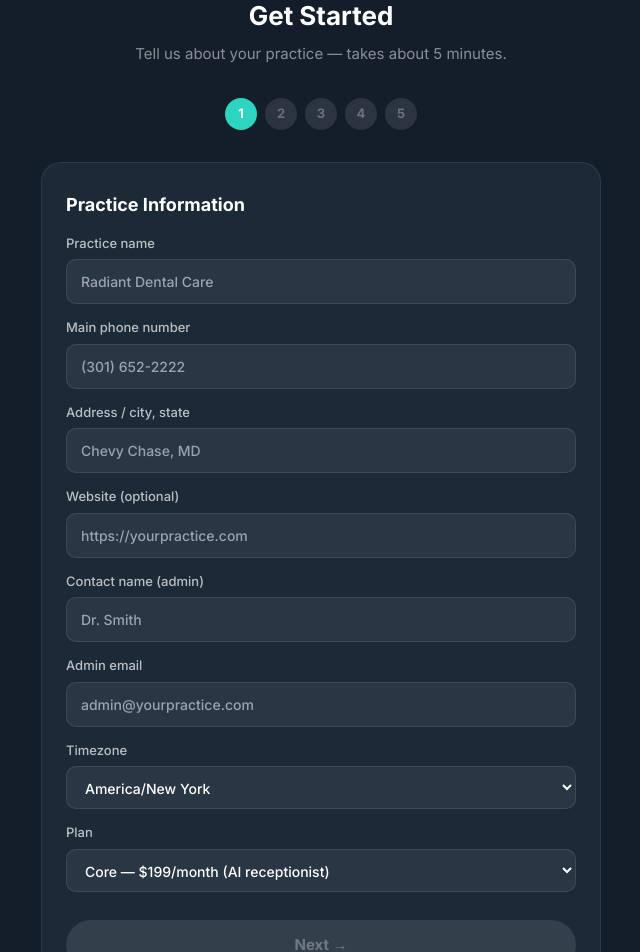
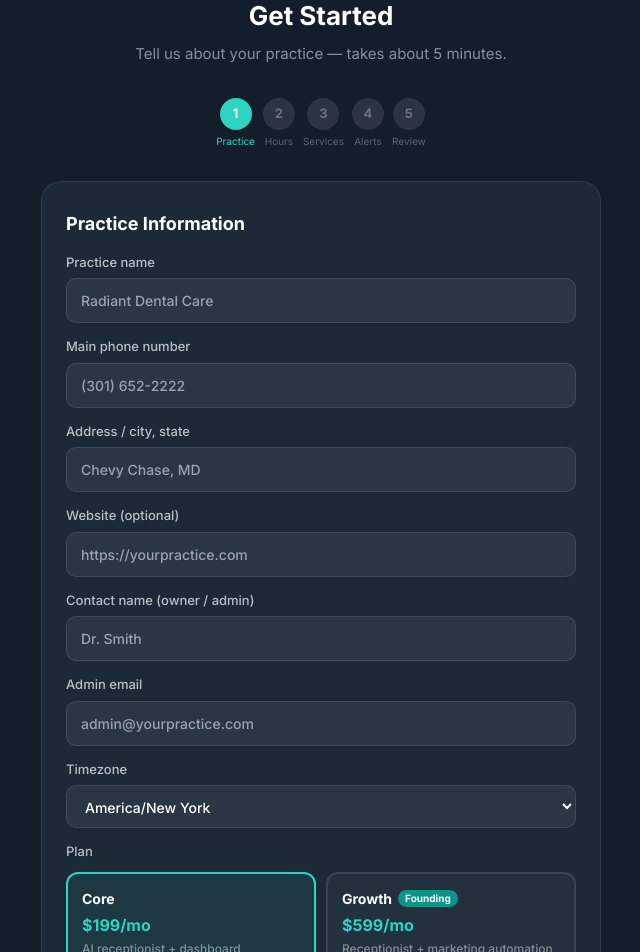
Before and after one commit to dentalondemand/iamclara-website, a Next.js app: page /get-started in a window 1280 px wide. Shown: the part 80-1032 px from the top of the page, without its empty margins (319-959 px from the left). Built offline with nearby package versions, Linux system fonts and the light colour scheme.

Commit message:
feat: intake form — Growth plan fields, social handles, ad budget, auto content email, dynamic steps

```diff
--- a/app/get-started/page.tsx
+++ b/app/get-started/page.tsx
@@ -17,22 +17,28 @@ const SERVICES = [
   "Sedation dentistry","Dentures","Night guards / TMJ",
 ]
 
-
-
-type Step = 1 | 2 | 3 | 4 | 5
+const AD_BUDGETS = [
+  "Under $500/month",
+  "$500–$1,000/month",
+  "$1,000–$2,500/month",
+  "$2,500–$5,000/month",
+  "$5,000+/month",
+  "Not sure yet",
+]
 
 export default function GetStarted() {
-  const [step, setStep] = useState<Step>(1)
+  const [step, setStep] = useState(1)
   const [submitting, setSubmitting] = useState(false)
   const [submitted, setSubmitted] = useState(false)
   const [error, setError] = useState("")
 
-  // Form state
   const [info, setInfo] = useState({
     practice_name: "", phone: "", address: "", timezone: "America/New_York",
     website: "", admin_name: "", admin_email: "", plan: "core",
     voip_provider: "", rings_before_forward: "3",
     wants_calendar: "yes", wants_outbound: "no",
+    // Growth
+    instagram: "", facebook_page: "", tiktok: "", google_business: "", ad_budget: "",
   })
   const [hours, setHours] = useState<Record<string,string>>({
     Monday:"", Tuesday:"", Wednesday:"", Thursday:"", Friday:"", Saturday:"Closed", Sunday:"Closed",
@@ -42,16 +48,41 @@ export default function GetStarted() {
   const [alertPhones, setAlertPhones] = useState([""])
   const [notes, setNotes] = useState("")
 
+  const isGrowth = info.plan === "growth"
+
+  // Steps: 1 Practice Info | 2 Hours | 3 Services | 4 Alerts & Features
+  //        [5 Marketing — Growth only] | 5/6 Review
+  const stepLabels = isGrowth
+    ? ["Practice","Hours","Services","Alerts","Marketing","Review"]
+    : ["Practice","Hours","Services","Alerts","Review"]
+  const totalSteps = stepLabels.length
+
   function toggleService(s: string) {
     setServices(prev => prev.includes(s) ? prev.filter(x=>x!==s) : [...prev,s])
+  }
+
+  // Map logical step to label (Growth inserts step 5 = Marketing)
+  const canNext: Record<number,boolean> = {
+    1: !!(info.practice_name && info.phone && info.address && info.admin_email && info.admin_name),
+    2: true,
+    3: services.length > 0,
+    4: !!(alertEmails[0]),
+    5: true,
+    6: true,
   }
 
   async function submit() {
     setSubmitting(true)
     setError("")
     try {
-      const payload = { info, hours, services, alertEmails: alertEmails.filter(Boolean),
-                        alertPhones: alertPhones.filter(Boolean), notes }
+      const payload = {
+        info,
+        hours,
+        services,
+        alertEmails: alertEmails.filter(Boolean),
+        alertPhones: alertPhones.filter(Boolean),
+        notes,
+      }
       const resp = await fetch(`/api/intake`, {
         method: "POST",
         headers: { "Content-Type": "application/json" },
@@ -59,7 +90,7 @@ export default function GetStarted() {
       })
       if (!resp.ok) throw new Error("Submission failed")
       setSubmitted(true)
-    } catch(e: any) {
+    } catch(e: unknown) {
       setError("Something went wrong. Please email jay@dental-on-demand.com directly.")
     } finally {
       setSubmitting(false)
@@ -72,7 +103,8 @@ export default function GetStarted() {
         <div style={{ fontSize:64, marginBottom:16 }}>🎉</div>
         <h1 style={{ color:"#fff", fontSize:28, marginBottom:12 }}>You're on the list!</h1>
         <p style={{ color:"rgba(255,255,255,0.6)", lineHeight:1.6, marginBottom:24 }}>
-          We received your intake form. Jay will be in touch within 1 business day to get Clara set up for <strong style={{color:"#fff"}}>{info.practice_name}</strong>.
+          We received your intake form. Jay will be in touch within 1 business day to get Clara set up for{" "}
+          <strong style={{color:"#fff"}}>{info.practice_name}</strong>.
         </p>
         <a href="/" style={{ display:"inline-block", background:"#14B8A6", color:"#fff", padding:"12px 28px",
                               borderRadius:50, fontWeight:600, textDecoration:"none" }}>
@@ -82,14 +114,7 @@ export default function GetStarted() {
     </div>
   )
 
-  const stepLabels = ["Practice Info","Hours","Services","Alerts & Login","Review"]
-  const canNext: Record<number,boolean> = {
-    1: !!(info.practice_name && info.phone && info.address && info.admin_email && info.admin_name),
-    2: true,
-    3: services.length > 0,
-    4: !!(alertEmails[0]),
-    5: true,
-  }
+  const isReviewStep = step === totalSteps
 
   return (
     <div style={{ minHeight:"100vh", background:"#141E2B", padding:"24px 16px 60px" }}>
@@ -103,7 +128,7 @@ export default function GetStarted() {
       </div>
 
       {/* Step indicator */}
-      <div style={{ display:"flex", justifyContent:"center", gap:8, marginBottom:32 }}>
+      <div style={{ display:"flex", justifyContent:"center", gap:8, marginBottom:32, flexWrap:"wrap" }}>
         {stepLabels.map((label, i) => (
           <div key={i} style={{ display:"flex", flexDirection:"column", alignItems:"center", gap:4 }}>
             <div style={{ width:32, height:32, borderRadius:"50%", display:"flex", alignItems:"center", justifyContent:"center",
@@ -112,8 +137,9 @@ export default function GetStarted() {
                           color: step >= i+1 ? "#fff" : "rgba(255,255,255,0.3)" }}>
               {step > i+1 ? "✓" : i+1}
             </div>
-            <span style={{ fontSize:10, color: step === i+1 ? "#2DD4BF" : "rgba(255,255,255,0.3)",
-                           display:"none", whiteSpace:"nowrap" }}>{label}</span>
+            <span style={{ fontSize:10, color: step === i+1 ? "#2DD4BF" : "rgba(255,255,255,0.3)", whiteSpace:"nowrap" }}>
+              {label}
+            </span>
           </div>
         ))}
       </div>
@@ -126,18 +152,19 @@ export default function GetStarted() {
         {step === 1 && (
           <>
             <h2 style={sh}>Practice Information</h2>
-            {[
+            {([
               ["Practice name", "practice_name", "Radiant Dental Care"],
               ["Main phone number", "phone", "(301) 652-2222"],
               ["Address / city, state", "address", "Chevy Chase, MD"],
               ["Website (optional)", "website", "https://yourpractice.com"],
-              ["Contact name (admin)", "admin_name", "Dr. Smith"],
+              ["Contact name (owner / admin)", "admin_name", "Dr. Smith"],
               ["Admin email", "admin_email", "admin@yourpractice.com"],
-            ].map(([label, key, ph]) => (
+            ] as [string,string,string][]).map(([label, key, ph]) => (
               <label key={key} style={labelStyle}>
                 {label}
-                <input value={(info as any)[key]} onChange={e => setInfo({...info, [key]: e.target.value})}
-                  placeholder={ph as string} style={inputStyle} />
+                <input value={(info as Record<string,string>)[key]}
+                  onChange={e => setInfo({...info, [key]: e.target.value})}
+                  placeholder={ph} style={inputStyle} />
               </label>
             ))}
             <label style={labelStyle}>Timezone
@@ -145,11 +172,37 @@ export default function GetStarted() {
                 {TIMEZONES.map(tz => <option key={tz} value={tz}>{tz.replace(/_/g," ")}</option>)}
               </select>
             </label>
-            <label style={labelStyle}>Plan
-              <select value={info.plan} onChange={e => setInfo({...info, plan: e.target.value})} style={inputStyle}>
-                <option value="core">Core — $199/month (AI receptionist)</option>
-                <option value="growth">Growth — contact for pricing (+ outbound lead calling)</option>
-              </select>
+
+            {/* Plan selector */}
+            <label style={labelStyle}>
+              Plan
+              <div style={{ display:"grid", gridTemplateColumns:"1fr 1fr", gap:10, marginTop:4 }}>
+                {[
+                  { val:"core", name:"Core", price:"$199/mo", desc:"AI receptionist + dashboard" },
+                  { val:"growth", name:"Growth", price:"$599/mo", badge:"Founding", desc:"Receptionist + marketing automation + ads" },
+                ].map(p => (
+                  <div key={p.val} onClick={() => setInfo({...info, plan:p.val})}
+                    style={{ cursor:"pointer", borderRadius:12, padding:"14px",
+                              border: info.plan===p.val ? "2px solid #2DD4BF" : "2px solid rgba(255,255,255,0.1)",
+                              background: info.plan===p.val ? "rgba(45,212,191,0.08)" : "rgba(255,255,255,0.03)",
+                              transition:"all .15s" }}>
+                    <div style={{ display:"flex", alignItems:"center", gap:6, marginBottom:4 }}>
+                      <span style={{ color:"#fff", fontWeight:700, fontSize:14 }}>{p.name}</span>
+                      {p.badge && (
+                        <span style={{ background:"#0d9488", color:"#fff", fontSize:10, fontWeight:700,
+                                        padding:"1px 7px", borderRadius:20 }}>{p.badge}</span>
+                      )}
+                    </div>
+                    <div style={{ color:"#2DD4BF", fontSize:16, fontWeight:700, marginBottom:4 }}>{p.price}</div>
+                    <div style={{ color:"rgba(255,255,255,0.45)", fontSize:12, lineHeight:1.4 }}>{p.desc}</div>
+                  </div>
+                ))}
+              </div>
+              {info.plan==="growth" && (
+                <p style={{ marginTop:8, color:"rgba(45,212,191,0.8)", fontSize:12 }}>
+                  🔒 $599/mo locked for life — increases to $799 after founding spots fill.
+                </p>
+              )}
             </label>
           </>
         )}
@@ -161,18 +214,21 @@ export default function GetStarted() {
             <p style={subText}>Enter hours as "9:00am–5:00pm" or "Closed"</p>
             {DAYS.map(day => (
               <label key={day} style={labelStyle}>{day}
-                <input value={hours[day] || ""} onChange={e => setHours({...hours, [day]: e.target.value})}
+                <input value={hours[day] || ""}
+                  onChange={e => setHours({...hours, [day]: e.target.value})}
                   placeholder={["Saturday","Sunday"].includes(day) ? "Closed" : "9:00am–5:00pm"}
                   style={inputStyle} />
               </label>
             ))}
             <label style={labelStyle}>Phone system / VoIP provider
-              <input value={info.voip_provider} onChange={e => setInfo({...info, voip_provider: e.target.value})}
+              <input value={info.voip_provider}
+                onChange={e => setInfo({...info, voip_provider: e.target.value})}
                 placeholder="e.g. Mango, RingCentral, 8x8, AT&T, Vonage" style={inputStyle} />
             </label>
             <label style={labelStyle}>Rings before forwarding to Clara
-              <select value={info.rings_before_forward} onChange={e => setInfo({...info, rings_before_forward: e.target.value})} style={inputStyle}>
-                {["2","3","4","5"].map(n => <option key={n} value={n}>{n} rings</option>)}
+              <select value={info.rings_before_forward}
+                onChange={e => setInfo({...info, rings_before_forward: e.target.value})} style={inputStyle}>
+                {["2","3","4","5"].map(n => <option key={n} value={n}>{n} rings (~{parseInt(n)*5} seconds)</option>)}
               </select>
             </label>
           </>
@@ -191,7 +247,7 @@ export default function GetStarted() {
                                         border: services.includes(s) ? "1px solid rgba(45,212,191,0.3)" : "1px solid rgba(255,255,255,0.06)",
                                         transition:"all .15s" }}>
                   <input type="checkbox" checked={services.includes(s)} onChange={() => toggleService(s)}
-                    style={{ width:16, height:16, accentColor:"#2DD4BF", cursor:"pointer" }} />
+                    style={{ width:16, height:16, accentColor:"#2DD4BF", cursor:"pointer", flexShrink:0 }} />
                   <span style={{ color: services.includes(s) ? "#fff" : "rgba(255,255,255,0.7)", fontSize:14 }}>{s}</span>
                 </label>
               ))}
@@ -199,7 +255,7 @@ export default function GetStarted() {
           </>
         )}
 
-        {/* ── Step 4: Alerts & Login ── */}
+        {/* ── Step 4: Alerts & Features ── */}
         {step === 4 && (
           <>
             <h2 style={sh}>Alerts & Notifications</h2>
@@ -207,11 +263,12 @@ export default function GetStarted() {
 
             <div style={{ marginBottom:20 }}>
               <div style={{ color:"rgba(255,255,255,0.8)", fontSize:13, fontWeight:600, marginBottom:8 }}>
-                📧 Email recipients <span style={{color:"rgba(255,255,255,0.4)", fontWeight:400}}>(call summaries)</span>
+                📧 Email recipients <span style={{color:"rgba(255,255,255,0.4)", fontWeight:400}}>(call summaries after every call)</span>
               </div>
               {alertEmails.map((e, i) => (
-                <input key={i} value={e} onChange={ev => { const a=[...alertEmails]; a[i]=ev.target.value; setAlertEmails(a) }}
-                  placeholder="email@practice.com" style={{...inputStyle, marginBottom:8}} />
+                <input key={i} value={e}
+                  onChange={ev => { const a=[...alertEmails]; a[i]=ev.target.value; setAlertEmails(a) }}
+                  placeholder="email@yourpractice.com" style={{...inputStyle, marginBottom:8}} />
               ))}
               <button onClick={() => setAlertEmails([...alertEmails,""])}
                 style={{ background:"none", border:"1px dashed rgba(255,255,255,0.2)", color:"rgba(255,255,255,0.5)",
@@ -220,12 +277,13 @@ export default function GetStarted() {
               </button>
             </div>
 
-            <div style={{ marginBottom:20 }}>
+            <div style={{ marginBottom:24 }}>
               <div style={{ color:"rgba(255,255,255,0.8)", fontSize:13, fontWeight:600, marginBottom:8 }}>
                 📱 SMS recipients <span style={{color:"rgba(255,255,255,0.4)", fontWeight:400}}>(urgent calls only — implants, emergencies)</span>
               </div>
               {alertPhones.map((p, i) => (
-                <input key={i} value={p} onChange={ev => { const a=[...alertPhones]; a[i]=ev.target.value; setAlertPhones(a) }}
+                <input key={i} value={p}
+                  onChange={ev => { const a=[...alertPhones]; a[i]=ev.target.value; setAlertPhones(a) }}
                   placeholder="+13015551234" style={{...inputStyle, marginBottom:8}} />
               ))}
               <button onClick={() => setAlertPhones([...alertPhones,""])}
@@ -235,48 +293,94 @@ export default function GetStarted() {
               </button>
             </div>
 
-            <h2 style={{...sh, marginTop:24}}>Features</h2>
-            {[
-              ["wants_calendar", "📅 Book consultations directly on Google Calendar",
-                [["yes","Yes — connect my calendar"],["no","No — just take a message"]]],
-              ["wants_outbound", "📣 Outbound lead follow-up calls (Growth plan)",
-                [["no","No — Core plan only"],["yes","Yes — I want Growth plan"]]],
-            ].map(([key, label, opts]) => (
-              <label key={key as string} style={labelStyle}>
-                {label as string}
-                <select value={(info as any)[key as string]}
-                  onChange={e => setInfo({...info, [key as string]: e.target.value})} style={inputStyle}>
-                  {(opts as string[][]).map(([v,l]) => <option key={v} value={v}>{l}</option>)}
-                </select>
-              </label>
-            ))}
+            <h2 style={{...sh, marginTop:4}}>Features</h2>
+            <label style={labelStyle}>
+              📅 Appointment booking
+              <select value={info.wants_calendar}
+                onChange={e => setInfo({...info, wants_calendar: e.target.value})} style={inputStyle}>
+                <option value="yes">Yes — connect my Google Calendar and book consultations</option>
+                <option value="no">No — just take a message and alert staff</option>
+              </select>
+            </label>
 
-            <h2 style={{...sh, marginTop:24}}>Additional Notes</h2>
+            <h2 style={{...sh, marginTop:20}}>Additional Notes</h2>
             <textarea value={notes} onChange={e => setNotes(e.target.value)}
-              placeholder="Special instructions, things Clara should avoid saying, language preferences, etc."
+              placeholder="Special instructions, things Clara should avoid saying, language preferences, VIP patients, etc."
               rows={4} style={{...inputStyle, resize:"vertical", lineHeight:1.5}} />
           </>
         )}
 
-        {/* ── Step 5: Review ── */}
-        {step === 5 && (
+        {/* ── Step 5: Marketing (Growth only) ── */}
+        {step === 5 && isGrowth && (
+          <>
+            <h2 style={sh}>Marketing Setup</h2>
+            <p style={subText}>
+              Clara will auto-post content and manage ads on these channels.
+              Connect whatever you have — nothing is required to get started.
+            </p>
+
+            {/* Content submission email */}
+            <div style={{ background:"rgba(45,212,191,0.08)", border:"1px solid rgba(45,212,191,0.2)",
+                           borderRadius:12, padding:"14px 16px", marginBottom:20 }}>
+              <div style={{ color:"#2DD4BF", fontWeight:700, fontSize:13, marginBottom:4 }}>📧 Your content submission email</div>
+              <div style={{ color:"#fff", fontSize:15, fontWeight:600, marginBottom:4 }}>
+                {info.practice_name
+                  ? `${info.practice_name.toLowerCase().replace(/[^a-z0-9]/g,"-").replace(/-+/g,"-")}@submit.iamclara.ai`
+                  : "yourpractice@submit.iamclara.ai"}
+              </div>
+              <div style={{ color:"rgba(255,255,255,0.5)", fontSize:12, lineHeight:1.5 }}>
+                Email photos to this address. Clara automatically writes captions and posts them to all your channels.
+              </div>
+            </div>
+
+            {([
+              ["Instagram handle", "instagram", "@yourpractice"],
+              ["Facebook Page URL", "facebook_page", "https://facebook.com/yourpractice"],
+              ["TikTok handle", "tiktok", "@yourpractice"],
+              ["Google Business Profile URL", "google_business", "https://g.page/yourpractice"],
+            ] as [string,string,string][]).map(([label, key, ph]) => (
+              <label key={key} style={labelStyle}>
+                {label} <span style={{color:"rgba(255,255,255,0.35)", fontWeight:400}}>(optional)</span>
+                <input value={(info as Record<string,string>)[key]}
+                  onChange={e => setInfo({...info, [key]: e.target.value})}
+                  placeholder={ph} style={inputStyle} />
+              </label>
+            ))}
+
+            <label style={labelStyle}>
+              Monthly Facebook & Google ad budget
+              <select value={info.ad_budget} onChange={e => setInfo({...info, ad_budget: e.target.value})} style={inputStyle}>
+                <option value="">Select a range…</option>
+                {AD_BUDGETS.map(b => <option key={b} value={b}>{b}</option>)}
+              </select>
+            </label>
+          </>
+        )}
+
+        {/* ── Review step ── */}
+        {isReviewStep && (
           <>
             <h2 style={sh}>Review & Submit</h2>
-            <p style={subText}>Almost done — confirm your details below.</p>
+            <p style={subText}>Confirm your details below. We'll be in touch within 1 business day.</p>
 
-            {[
+            {([
               ["Practice", info.practice_name],
               ["Phone", info.phone],
               ["Address", info.address],
               ["Timezone", info.timezone.replace(/_/g," ")],
-              ["Plan", info.plan === "core" ? "Core — $199/mo" : "Growth"],
+              ["Plan", info.plan === "growth" ? "Growth — $599/mo (founding)" : "Core — $199/mo"],
               ["Admin", `${info.admin_name} (${info.admin_email})`],
               ["Alert emails", alertEmails.filter(Boolean).join(", ") || "—"],
               ["Alert SMS", alertPhones.filter(Boolean).join(", ") || "—"],
-              ["Services selected", `${services.length} services`],
-              ["Google Calendar", info.wants_calendar === "yes" ? "Yes" : "No"],
-              ["VoIP system", info.voip_provider || "Not specified"],
-            ].map(([k,v]) => (
+              ["Services", `${services.length} selected`],
+              ["Google Calendar booking", info.wants_calendar === "yes" ? "Yes" : "No"],
+              ["VoIP", info.voip_provider || "Not specified"],
+              ...(isGrowth ? [
+                ["Instagram", info.instagram || "—"],
+                ["Facebook", info.facebook_page || "—"],
+                ["Ad budget", info.ad_budget || "—"],
+              ] : []),
+            ] as [string,string][]).map(([k,v]) => (
               <div key={k} style={{ display:"flex", justifyContent:"space-between", padding:"8px 0",
                                      borderBottom:"1px solid rgba(255,255,255,0.06)", fontSize:14 }}>
                 <span style={{ color:"rgba(255,255,255,0.5)" }}>{k}</span>
@@ -284,24 +388,28 @@ export default function GetStarted() {
               </div>
             ))}
 
-            {error && <div style={{ marginTop:16, padding:"10px 14px", background:"rgba(239,68,68,0.1)",
-                                     border:"1px solid rgba(239,68,68,0.3)", borderRadius:8,
-                                     color:"#f87171", fontSize:13 }}>{error}</div>}
+            {error && (
+              <div style={{ marginTop:16, padding:"10px 14px", background:"rgba(239,68,68,0.1)",
+                             border:"1px solid rgba(239,68,68,0.3)", borderRadius:8,
+                             color:"#f87171", fontSize:13 }}>
+                {error}
+              </div>
+            )}
           </>
         )}
 
         {/* Navigation */}
         <div style={{ display:"flex", gap:12, marginTop:28 }}>
           {step > 1 && (
-            <button onClick={() => setStep((step-1) as Step)}
+            <button onClick={() => setStep(s => s-1)}
               style={{ flex:1, background:"rgba(255,255,255,0.06)", border:"1px solid rgba(255,255,255,0.1)",
                         color:"rgba(255,255,255,0.7)", padding:14, borderRadius:50, cursor:"pointer",
                         fontWeight:600, fontSize:15 }}>
               ← Back
             </button>
           )}
-          {step < 5 ? (
-            <button onClick={() => setStep((step+1) as Step)} disabled={!canNext[step]}
+          {!isReviewStep ? (
+            <button onClick={() => setStep(s => s+1)} disabled={!canNext[step]}
               style={{ flex:2, background: canNext[step] ? "#14B8A6" : "rgba(255,255,255,0.1)",
                         border:"none", color: canNext[step] ? "#fff" : "rgba(255,255,255,0.3)",
                         padding:14, borderRadius:50, cursor: canNext[step] ? "pointer" : "not-allowed",
@@ -323,7 +431,6 @@ export default function GetStarted() {
   )
 }
 
-// Shared styles
 const sh: React.CSSProperties = { color:"#fff", fontSize:18, fontWeight:700, marginBottom:16, marginTop:0 }
 const subText: React.CSSProperties = { color:"rgba(255,255,255,0.5)", fontSize:13, marginBottom:16, marginTop:-8 }
 const labelStyle: React.CSSProperties = { display:"flex", flexDirection:"column", gap:6, marginBottom:14,
```
